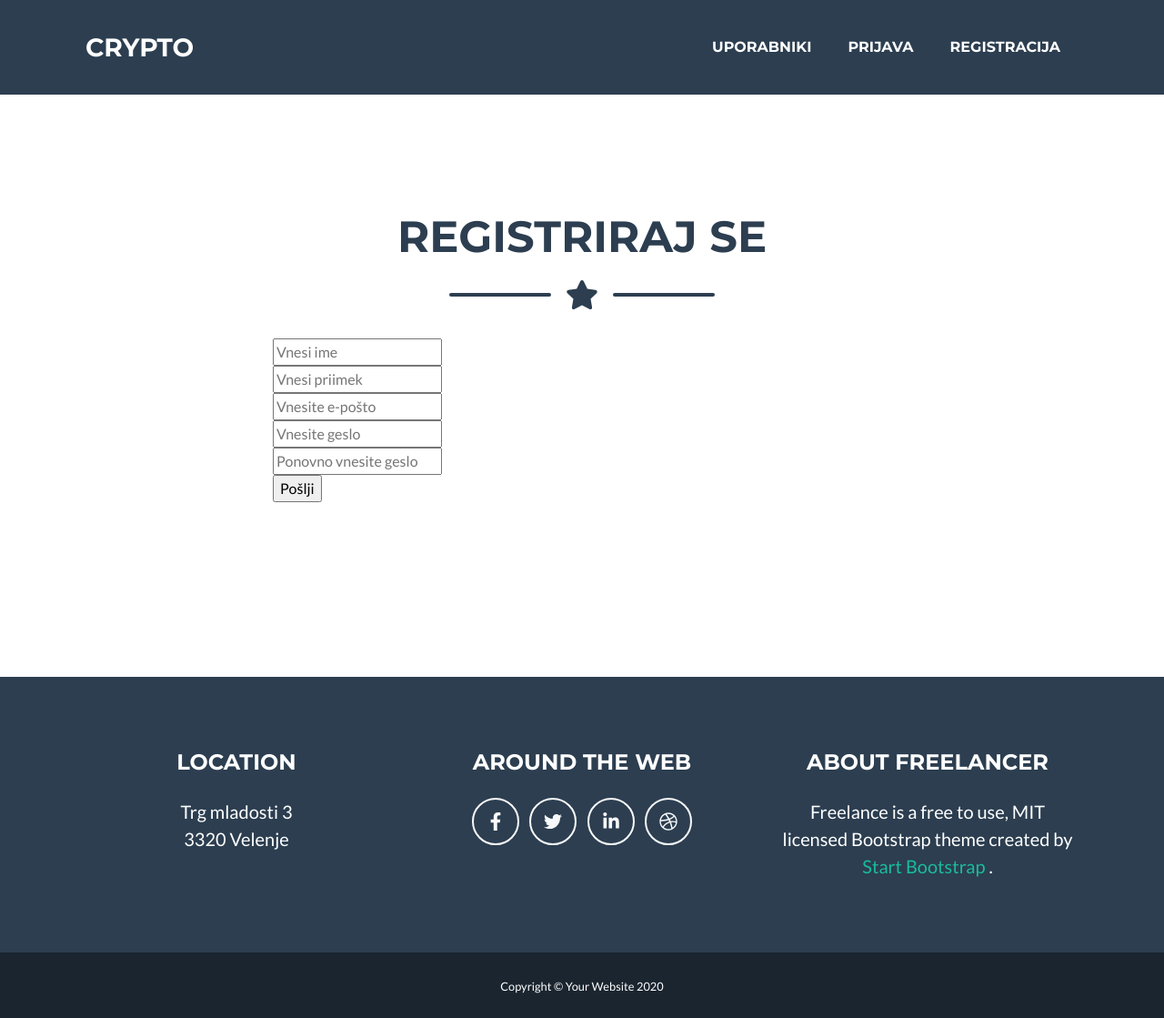
After one commit to grega1993/crypto, a PHP site: page /register.php in a window 1280 px wide. The commit adds this page. Shown: the whole page at 91% size. Run offline with PHP 8.4, Linux system fonts and the light colour scheme.

Commit message:
Poveza na bazo in registracija na userja

```diff
--- a/header.php
+++ b/header.php
@@ -23,7 +23,7 @@
     <!-- Navigation-->
     <nav class="navbar navbar-expand-lg bg-secondary text-uppercase fixed-top" id="mainNav">
         <div class="container">
-            <a class="navbar-brand js-scroll-trigger" href="#page-top">Start Bootstrap</a>
+            <a class="navbar-brand js-scroll-trigger" href="index.php">Crypto</a>
             <button
                 class="navbar-toggler navbar-toggler-right text-uppercase font-weight-bold bg-primary text-white rounded"
                 type="button" data-toggle="collapse" data-target="#navbarResponsive" aria-controls="navbarResponsive"
@@ -34,11 +34,11 @@
             <div class="collapse navbar-collapse" id="navbarResponsive">
                 <ul class="navbar-nav ml-auto">
                     <li class="nav-item mx-0 mx-lg-1"><a class="nav-link py-3 px-0 px-lg-3 rounded js-scroll-trigger"
-                            href="#portfolio">Portfolio</a></li>
+                            href="users.php">Uporabniki</a></li>
                     <li class="nav-item mx-0 mx-lg-1"><a class="nav-link py-3 px-0 px-lg-3 rounded js-scroll-trigger"
-                            href="#about">About</a></li>
+                            href="login.php">Prijava</a></li>
                     <li class="nav-item mx-0 mx-lg-1"><a class="nav-link py-3 px-0 px-lg-3 rounded js-scroll-trigger"
-                            href="#contact">Contact</a></li>
+                            href="register.php">Registracija</a></li>
                 </ul>
             </div>
         </div>
--- a/index.php
+++ b/index.php
@@ -1,7 +1,7 @@
 <?php
 include_once "header.php";
-
-echo '<h1>Pozdrav</h1>';
-
+?>
+<a href = "users.php"> Uporabniki </a>
+<?php
 include_once "footer.php";
 ?>
--- /dev/null
+++ b/register.php
@@ -0,0 +1,33 @@
+<?php
+    include_once "header.php";
+?>
+<!-- Contact Section-->
+<section class="page-section" id="contact">
+    <div class="container">
+        <!-- Contact Section Heading-->
+        <h2 class="page-section-heading text-center text-uppercase text-secondary mb-0">Registriraj se</h2>
+        <!-- Icon Divider-->
+        <div class="divider-custom">
+            <div class="divider-custom-line"></div>
+            <div class="divider-custom-icon"><i class="fas fa-star"></i></div>
+            <div class="divider-custom-line"></div>
+        </div>
+        <!-- Contact Section Form-->
+        <div class="row">
+            <div class="col-lg-8 mx-auto">
+                <!-- To configure the contact form email address, go to mail/contact_me.php and update the email address in the PHP file on line 19.-->
+                <form action="user_insert.php" method="post">
+                    <input type="text" name="first_name" placeholder="Vnesi ime" required="required" /><br/>
+                    <input type="text" name="last_name" placeholder="Vnesi priimek" required="required" /><br/>
+                    <input type="email" name="email" placeholder="Vnesite e-pošto" required="required" /><br/>
+                    <input type="password" name="pass" placeholder="Vnesite geslo" required="required" /><br/>
+                    <input type="password" name="pass2" placeholder="Ponovno vnesite geslo" required="required" /><br/>
+                    <input type="submit" name="submit" value="Pošlji" /> <br/>
+                </form>
+            </div>
+        </div>
+    </div>
+</section>
+<?php
+    include_once "footer.php";
+?>
--- a/users.php
+++ b/users.php
@@ -1,6 +1,9 @@
 <?php
 include_once "header.php";
+?>
 
+<a href = "index.php"> Domov </a>
 
+<?php
 include_once "footer.php";
 ?>
```
Also changed, not shown: database.php (added, +19 -0 lines), user_insert.php (added, +27 -0 lines).
